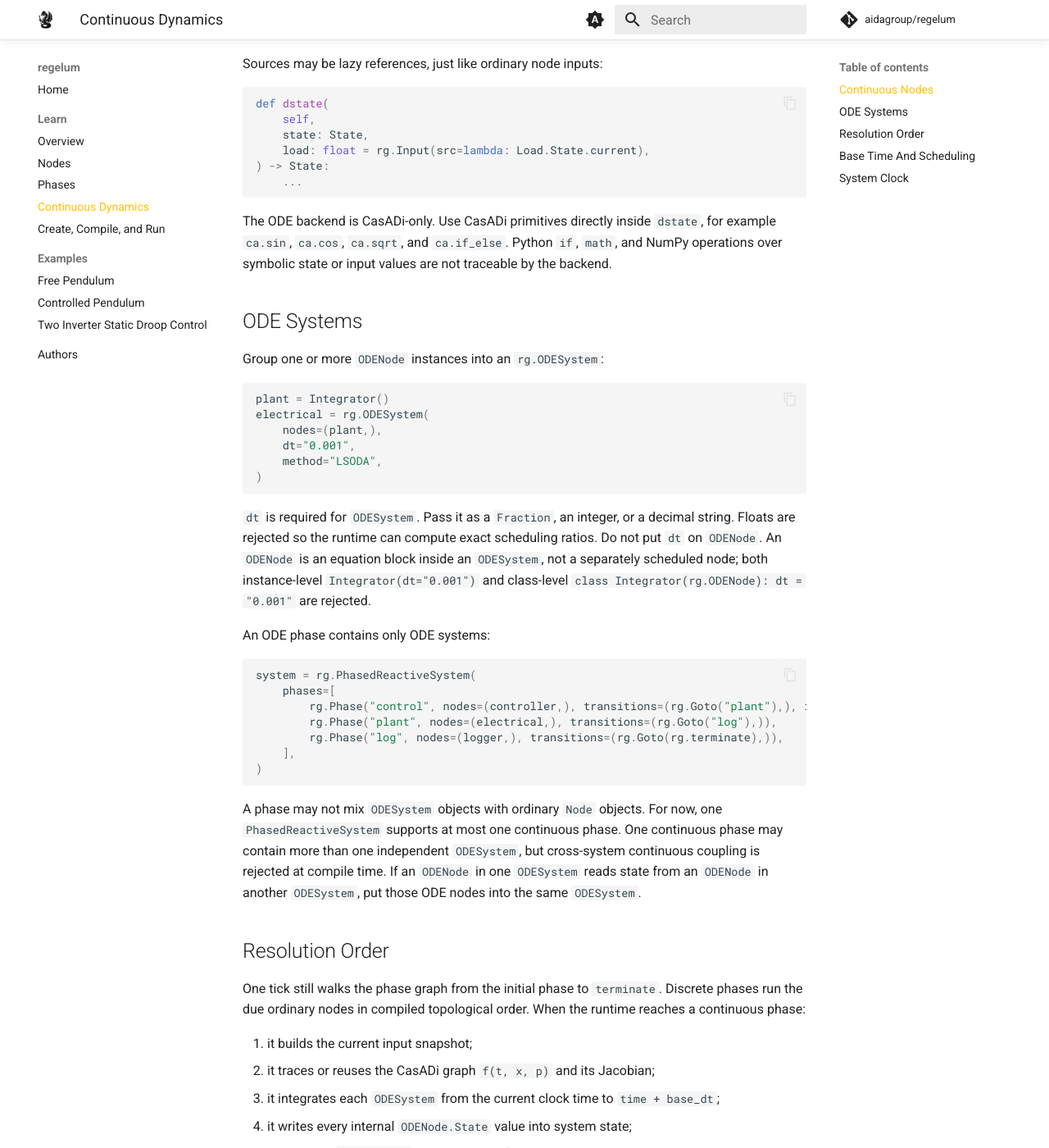
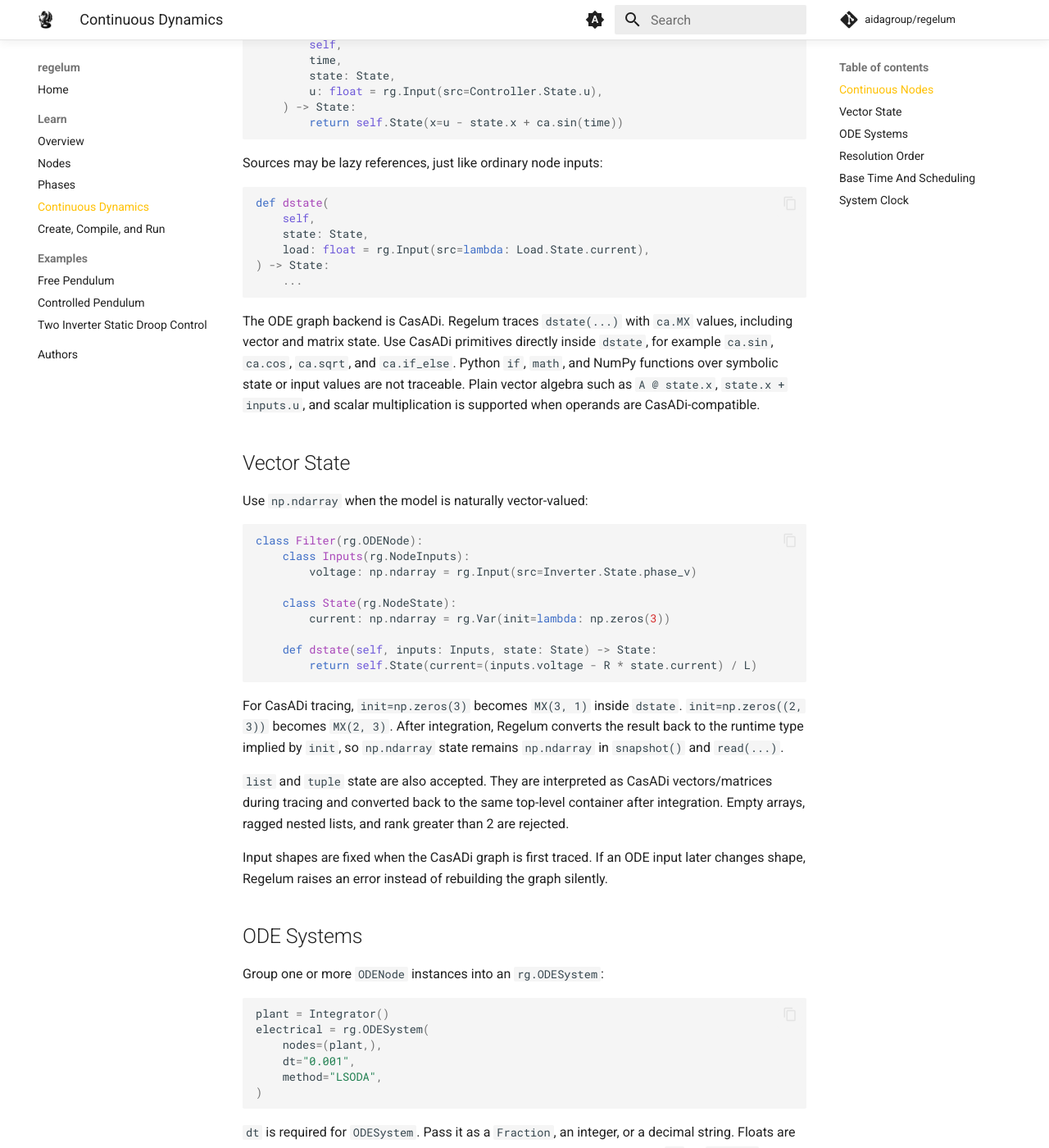
Before and after one commit to aidagroup/regelum, an MkDocs documentation site: the page built from docs/concepts/continuous.md, in a window 1280 px wide and 1400 px high, scrolled down 1394 px. Shown: the whole window at 82% size. Built offline with MkDocs 1.6.1 and Material for MkDocs 9.7.7, drawn with Linux system fonts in a browser that asks for light colours; comment, search, counter and statistics services are not loaded; the version menu is left out; some of the changed text lies outside the part shown.

Commit message:
feat: add vector casadi ode backend

````diff
--- a/docs/concepts/continuous.md
+++ b/docs/concepts/continuous.md
@@ -14,21 +14,26 @@ other nodes, and are committed back into system state after integration.
 
 ```python
 import casadi as ca
+import numpy as np
 import regelum as rg
 
 
 class Integrator(rg.ODENode):
     class Inputs(rg.NodeInputs):
-        u: float = rg.Input(src=Controller.State.u)
+        u: np.ndarray = rg.Input(src=Controller.State.u)
 
     class State(rg.NodeState):
-        x: float = rg.Var(init=0.0)
+        x: np.ndarray = rg.Var(init=lambda: np.zeros(3))
 
     def dstate(self, inputs: Inputs, state: State, *, time: object) -> State:
-        return self.State(x=inputs.u + ca.sin(time))
+        return self.State(x=A @ state.x + inputs.u + ca.sin(time))
 ```
 
 `dstate(...)` returns the derivative in the same `State` shape.
+`Var(init=...)` is the shape contract for continuous state. Scalars, 1D
+vectors, and 2D matrices are supported. The runtime accepts `float`,
+`list`, `tuple`, and `numpy.ndarray` values, but ODE state is always integrated
+as floating point data.
 Declare only the arguments the node actually needs.
 The ODE runtime resolves `inputs` and `state` by name or by annotation.
 `time` is a reserved name and is resolved by name.
@@ -50,7 +55,10 @@ def dstate(self, state): ...
 
 `time` may also be keyword-only, for example
 `dstate(self, inputs, state, *, time)`.
-The `time` value is the continuous solver time, not a sampled node state variable.
+The `time` value is continuous physical time inside the solver interval. It is
+not the same thing as an input sourced from `rg.Clock.time`: `Input(src=Clock.time)`
+is sampled once at the beginning of the ODE step, while `dstate(..., time)` varies
+continuously during integration.
 
 When `dstate` declares input ports directly, those parameter names become the
 ODE node input names and can be connected like ordinary inputs:
@@ -80,11 +88,43 @@ def dstate(
     ...
 ```
 
-The ODE backend is CasADi-only.
-Use CasADi primitives directly inside `dstate`, for example `ca.sin`,
-`ca.cos`, `ca.sqrt`, and `ca.if_else`.
-Python `if`, `math`, and NumPy operations over symbolic state or input values
-are not traceable by the backend.
+The ODE graph backend is CasADi. Regelum traces `dstate(...)` with `ca.MX`
+values, including vector and matrix state. Use CasADi primitives directly inside
+`dstate`, for example `ca.sin`, `ca.cos`, `ca.sqrt`, and `ca.if_else`.
+Python `if`, `math`, and NumPy functions over symbolic state or input values are
+not traceable. Plain vector algebra such as `A @ state.x`, `state.x + inputs.u`,
+and scalar multiplication is supported when operands are CasADi-compatible.
+
+## Vector State
+
+Use `np.ndarray` when the model is naturally vector-valued:
+
+```python
+class Filter(rg.ODENode):
+    class Inputs(rg.NodeInputs):
+        voltage: np.ndarray = rg.Input(src=Inverter.State.phase_v)
+
+    class State(rg.NodeState):
+        current: np.ndarray = rg.Var(init=lambda: np.zeros(3))
+
+    def dstate(self, inputs: Inputs, state: State) -> State:
+        return self.State(current=(inputs.voltage - R * state.current) / L)
+```
+
+For CasADi tracing, `init=np.zeros(3)` becomes `MX(3, 1)` inside `dstate`.
+`init=np.zeros((2, 3))` becomes `MX(2, 3)`.
+After integration, Regelum converts the result back to the runtime type implied
+by `init`, so `np.ndarray` state remains `np.ndarray` in `snapshot()` and
+`read(...)`.
+
+`list` and `tuple` state are also accepted. They are interpreted as CasADi
+vectors/matrices during tracing and converted back to the same top-level
+container after integration. Empty arrays, ragged nested lists, and rank greater
+than 2 are rejected.
+
+Input shapes are fixed when the CasADi graph is first traced. If an ODE input
+later changes shape, Regelum raises an error instead of rebuilding the graph
+silently.
 
 ## ODE Systems
 
@@ -106,6 +146,28 @@ Do not put `dt` on `ODENode`.
 An `ODENode` is an equation block inside an `ODESystem`, not a separately
 scheduled node; both instance-level `Integrator(dt="0.001")` and class-level
 `class Integrator(rg.ODENode): dt = "0.001"` are rejected.
+
+`backend` selects the numerical integrator:
+
+```python
+electrical = rg.ODESystem(
+    nodes=(plant,),
+    dt="0.001",
+    backend="casadi",
+    method="cvodes",
+    options={"abstol": 1e-9, "reltol": 1e-8},
+)
+```
+
+The default is still `backend="scipy", method="LSODA"` for compatibility.
+For `backend="scipy"`, `options` are passed to `scipy.integrate.solve_ivp`.
+For `backend="casadi"`, `options` are passed to `casadi.integrator`.
+`backend="casadi"` requires a CasADi integrator plugin such as `"cvodes"` or
+`"rk"`; `"LSODA"` is a SciPy method and is rejected for the CasADi backend.
+
+Regelum owns the integration interval. Do not pass CasADi time options
+`t0`, `tf`, `grid`, or `output_t0`; they are rejected because the interval comes
+from the PRS clock.
 
 An ODE phase contains only ODE systems:
 
@@ -167,6 +229,11 @@ compile error. Integrate continuous dynamics every base tick; use ordinary
 `Node.dt` for slower discrete controllers whose state is sampled and held by
 the plant.
 
+With the CasADi numeric backend, Regelum caches `casadi.integrator` functions by
+step duration. The integrator itself runs over local time `tau = 0..duration`;
+the `time` argument passed to `dstate` is `time_start + tau`, so user equations
+still see absolute physical time from the global clock.
+
 ## Base Time And Scheduling
 
 Every system has a base time step.
--- a/pyproject.toml
+++ b/pyproject.toml
@@ -10,6 +10,7 @@ dynamic = ["version"]
 dependencies = [
     "casadi>=3.7.2",
     "matplotlib>=3.10.0",
+    "numpy>=2.3.0",
     "scienceplots>=2.1.1",
     "scipy>=1.17.1",
     "z3-solver>=4.16.0.0",
````
Also changed, not shown: docs/examples/two_inverter_static_droop.md (+94 -43 lines), examples/two_inverter_static_droop/README.md (+9 -2 lines), docs/assets/examples/two_inverter_static_droop/lcl1_voltage_and_resistance.svg (added), 5 other files.
